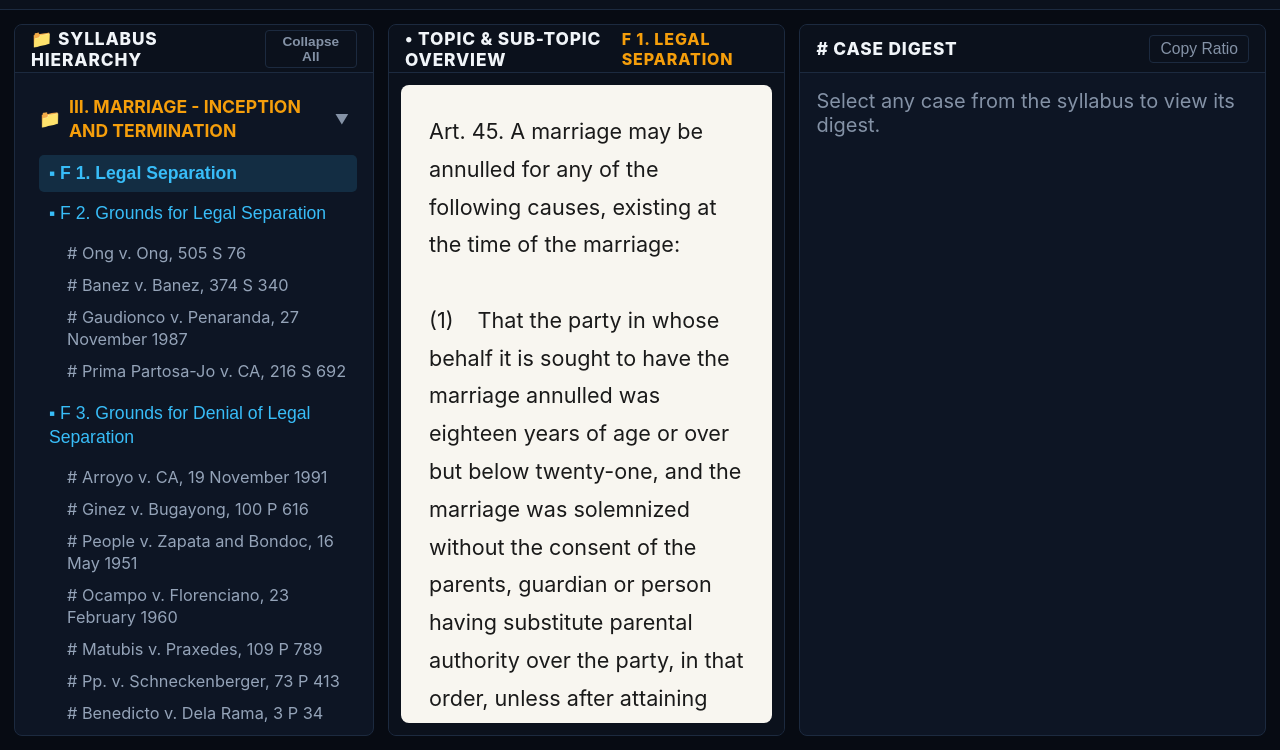
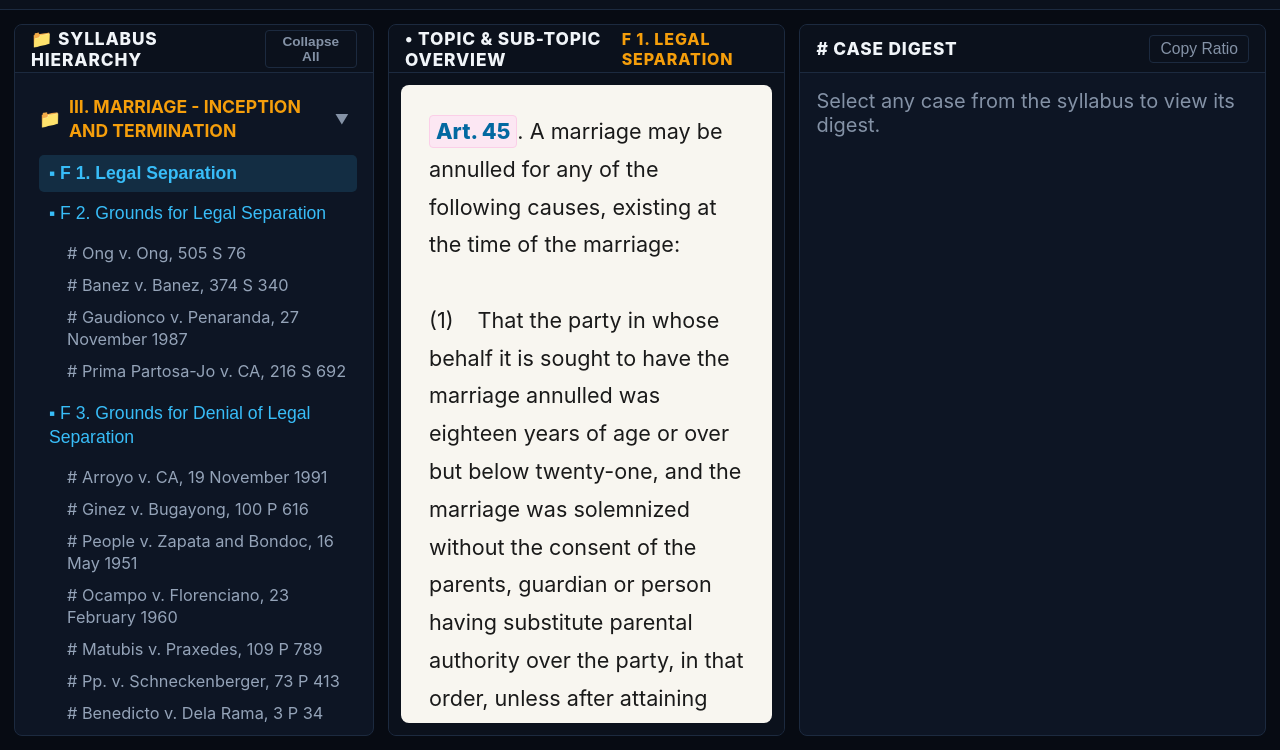
Before and after one commit to PCGNG/PFR, a plain HTML site: page index.html in a window 1280 px wide. Shown: the part 50-800 px from the top of the page. Drawn offline with Linux system fonts and the light colour scheme.

Commit message:
Update index.html

```diff
--- a/index.html
+++ b/index.html
@@ -235,6 +235,25 @@
       white-space: pre-wrap;
       word-break: break-word;
     }
+    .parchment-sheet strong {
+      font-weight: 800;
+      color: #000;
+    }
+    .parchment-sheet em {
+      font-style: italic;
+    }
+
+    /* Article Highlighter (Bold Blue text, Light Pink background) */
+    .article-badge {
+      color: #0369a1;
+      background-color: #fce7f3;
+      border: 1px solid #fbcfe8;
+      padding: 1px 6px;
+      border-radius: 4px;
+      font-weight: 800;
+      display: inline-block;
+      line-height: 1.35;
+    }
 
     /* Column 3: Case Digest */
     .digest-path {
@@ -249,7 +268,7 @@
       font-family: Georgia, serif;
       font-size: 2.02rem;
       font-weight: 700;
-      color: var(--accent-pink); /* Pink Case Title */
+      color: var(--accent-pink);
       margin-bottom: 22px;
       line-height: 1.35;
     }
@@ -337,6 +356,25 @@
     let currentSyllabus = [];
     let currentRatioText = "";
     let allCollapsed = false;
+
+    function formatMarkdown(text) {
+      return text
+        .replace(/&/g, "&amp;")
+        .replace(/</g, "&lt;")
+        .replace(/>/g, "&gt;")
+        // Headings
+        .replace(/^###\s+(.*$)/gim, '<h3 style="font-size:1.6rem; font-weight:800; margin:16px 0 10px; color:#1e293b;">$1</h3>')
+        .replace(/^##\s+(.*$)/gim, '<h2 style="font-size:1.8rem; font-weight:800; margin:18px 0 12px; color:#0f172a;">$1</h2>')
+        .replace(/^#\s+(.*$)/gim, '<h1 style="font-size:2.0rem; font-weight:900; margin:20px 0 14px; color:#0f172a;">$1</h1>')
+        // Bold: **text** (evaluated first)
+        .replace(/\*\*(.*?)\*\*/g, '<strong>$1</strong>')
+        // Italics: *text* (evaluated second)
+        .replace(/\*(.*?)\*/g, '<em>$1</em>')
+        // Automatic Article highlighter: Art., Arts., Article, Articles
+        .replace(/\b(Arts?\.|Articles?)\s*(\d+[\d\w\-,\s\(\)]*?\b)/gi, function(match) {
+          return `<span class="article-badge">${match}</span>`;
+        });
+    }
 
     async function initializeReviewer() {
       try {
@@ -464,7 +502,7 @@
           throw new Error(`HTTP ${res.status}: File not found`);
         }
         const text = await res.text();
-        display.textContent = text.trim() || "(Overview file is empty)";
+        display.innerHTML = formatMarkdown(text.trim()) || "(Overview file is empty)";
       } catch (err) {
         display.innerHTML = `
           <div style="color: #64748b; font-size: 1.15rem; line-height: 1.6;">
```
